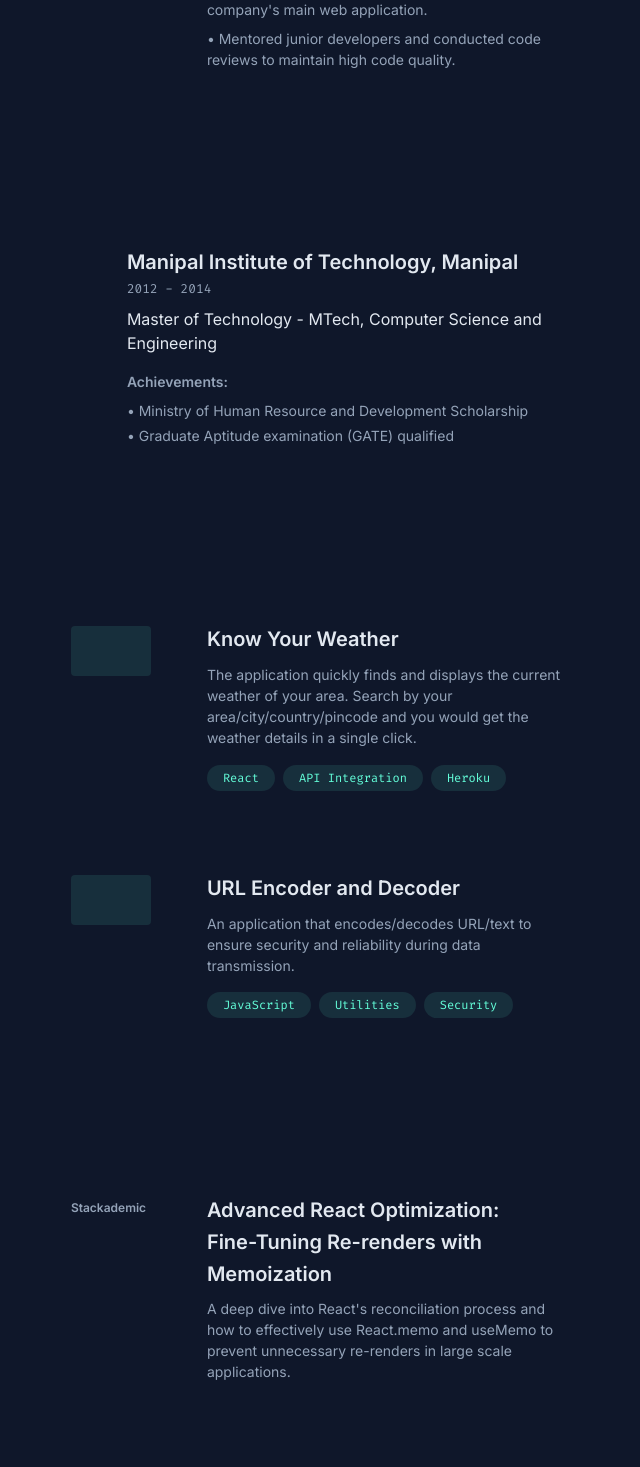
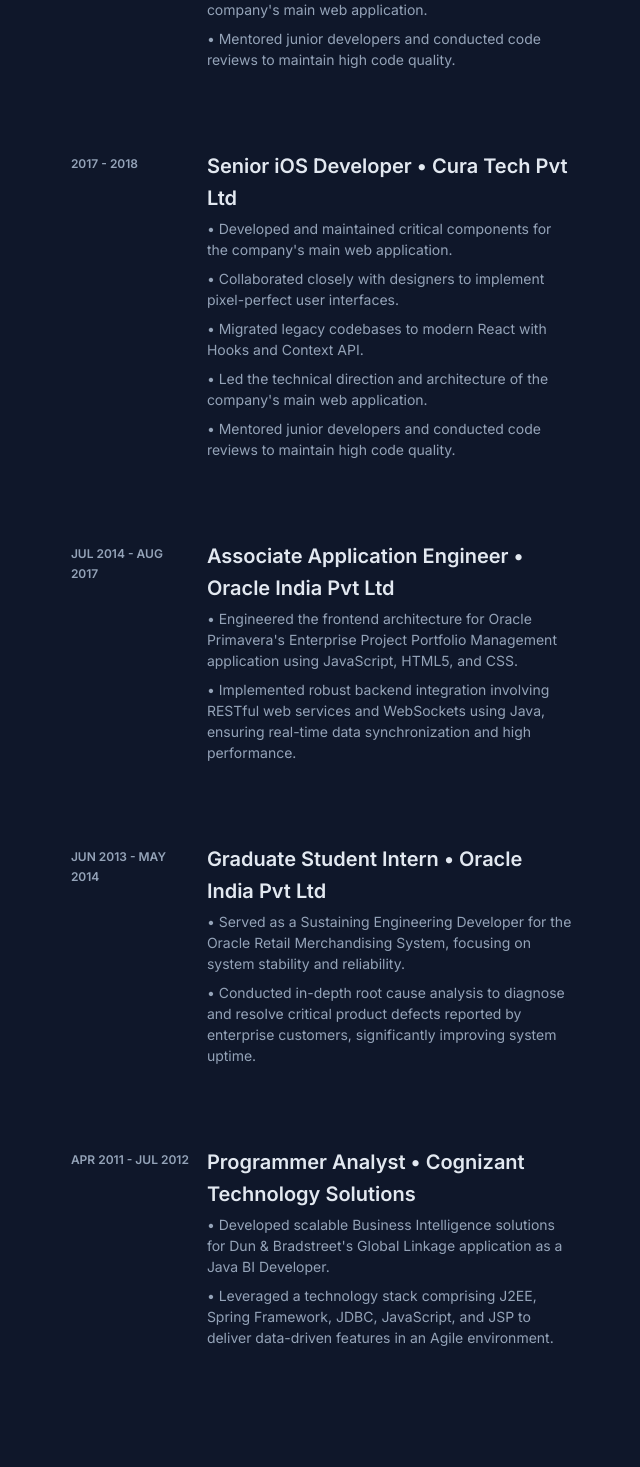
Before and after one commit to shaangontia/portfolio-bio, a React (Vite) app: page / in a window 1280 px wide. Shown: the part 1480-2947 px from the top of the page, without its empty margins (588-1228 px from the left). Built offline with nearby package versions, Linux system fonts and the light colour scheme; some icons are missing.

Commit message:
updated logo and experiences

```diff
--- a/index.html
+++ b/index.html
@@ -3,11 +3,11 @@
 
 <head>
   <meta charset="UTF-8" />
-  <link rel="icon" type="image/svg+xml" href="/vite.svg" />
+  <link rel="icon" type="image/png" href="/sg.png" />
   <meta name="viewport" content="width=device-width, initial-scale=1.0" />
 
   <!-- SEO Meta Tags -->
-  <title>Shantanu Gontia | Senior Frontend Engineer</title>
+  <title>Shantanu Gontia</title>
   <meta name="description"
     content="Shantanu Gontia is a Senior Frontend Engineer who builds accessible, inclusive products and digital experiences for the web." />
   <meta name="author" content="Shantanu Gontia" />
@@ -15,7 +15,7 @@
 
   <!-- Open Graph / Social Media -->
   <meta property="og:type" content="website" />
-  <meta property="og:title" content="Shantanu Gontia | Senior Frontend Engineer" />
+  <meta property="og:title" content="Shantanu Gontia" />
   <meta property="og:description"
     content="Shantanu Gontia is a Senior Frontend Engineer who builds accessible, inclusive products and digital experiences for the web." />
   <meta property="og:url" content="https://shantanugontia.com" />
--- a/src/data.ts
+++ b/src/data.ts
@@ -94,7 +94,7 @@
     {
         company: "Oracle India Pvt Ltd",
         role: "Principal Engineer",
-        date: "2019 - 2022",
+        date: "2018 - 2021",
         description: [
             "Developed and maintained critical components for the company's main web application.",
             "Collaborated closely with designers to implement pixel-perfect user interfaces.",
@@ -104,6 +104,49 @@
         ],
         url: "www.oracle.com"
     },
+    {
+        company: "Cura Tech Pvt Ltd",
+        role: "Senior iOS Developer",
+        date: "2017 - 2018",
+        description: [
+            "Developed and maintained critical components for the company's main web application.",
+            "Collaborated closely with designers to implement pixel-perfect user interfaces.",
+            "Migrated legacy codebases to modern React with Hooks and Context API.",
+            "Led the technical direction and architecture of the company's main web application.",
+            "Mentored junior developers and conducted code reviews to maintain high code quality."
+        ],
+        url: "www.oracle.com"
+    },
+    {
+        company: "Oracle India Pvt Ltd",
+        role: "Associate Application Engineer",
+        date: "Jul 2014 - Aug 2017",
+        description: [
+            "Engineered the frontend architecture for Oracle Primavera's Enterprise Project Portfolio Management application using JavaScript, HTML5, and CSS.",
+            "Implemented robust backend integration involving RESTful web services and WebSockets using Java, ensuring real-time data synchronization and high performance."
+        ],
+        url: "https://www.oracle.com"
+    },
+    {
+        company: "Oracle India Pvt Ltd",
+        role: "Graduate Student Intern",
+        date: "Jun 2013 - May 2014",
+        description: [
+            "Served as a Sustaining Engineering Developer for the Oracle Retail Merchandising System, focusing on system stability and reliability.",
+            "Conducted in-depth root cause analysis to diagnose and resolve critical product defects reported by enterprise customers, significantly improving system uptime."
+        ],
+        url: "https://www.oracle.com"
+    },
+    {
+        company: "Cognizant Technology Solutions",
+        role: "Programmer Analyst",
+        date: "Apr 2011 - Jul 2012",
+        description: [
+            "Developed scalable Business Intelligence solutions for Dun & Bradstreet's Global Linkage application as a Java BI Developer.",
+            "Leveraged a technology stack comprising J2EE, Spring Framework, JDBC, JavaScript, and JSP to deliver data-driven features in an Agile environment."
+        ],
+        url: "https://www.cognizant.com"
+    }
 ];
 
 export const education: Education[] = [
@@ -171,7 +214,7 @@
 
 // Social links configuration
 export const socialLinks = {
-    github: "https://github.com/shantanugontia",
+    github: "https://github.com/shaangontia",
     linkedin: "https://www.linkedin.com/in/shantanu-gontia/",
     email: "shaan.ce@gmail.com",
 };
```
Also changed, not shown: public/sg.png (added).
